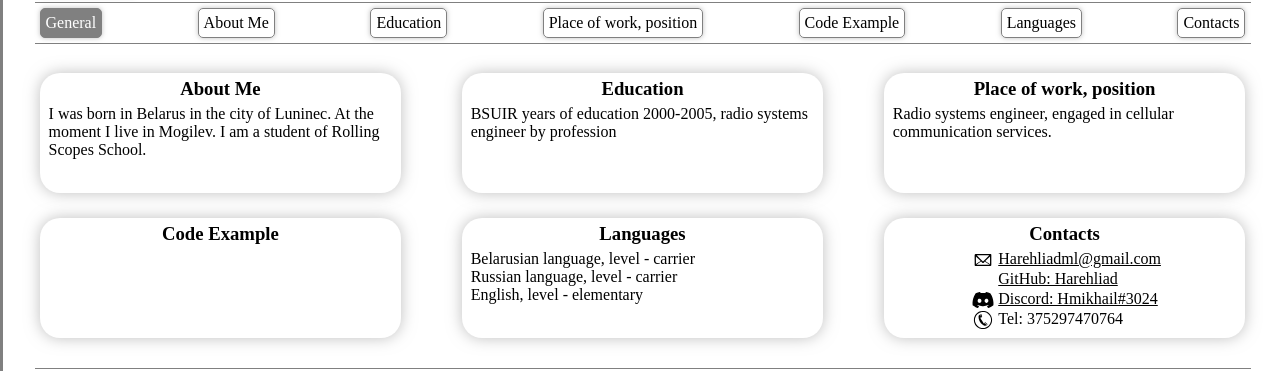
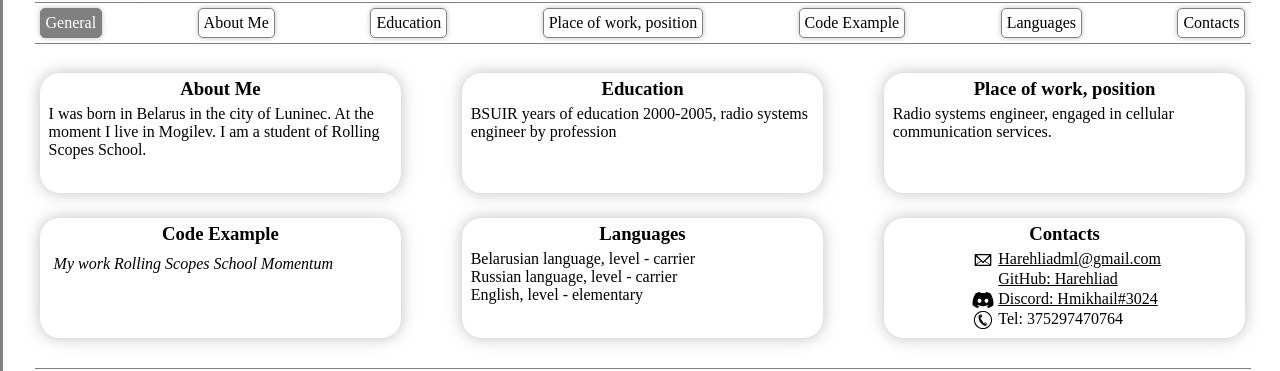
Before and after one commit to Harehliad/rsschool-cv, a plain HTML site: page index.html in a window 1280 px wide. Shown: the part 137-508 px from the top of the page. Drawn offline with Linux system fonts and the light colour scheme.

Commit message:
docs: edited the  index.html file

```diff
--- a/index.html
+++ b/index.html
@@ -89,8 +89,9 @@
             <div class="content"><h3>Place of work, position</h3><div class="content-infa"> Radio systems engineer, engaged in cellular communication services.</div></div>
             <div class="content"><h3>Code Example</h3>
                 <div class="content-infa">
+                    <p>My work Rolling Scopes School Momentum</p>
+                </div>
 
-                </div>
             </div>
 
             <div class="content"><h3>Languages</h3><div class="content-infa">
```
